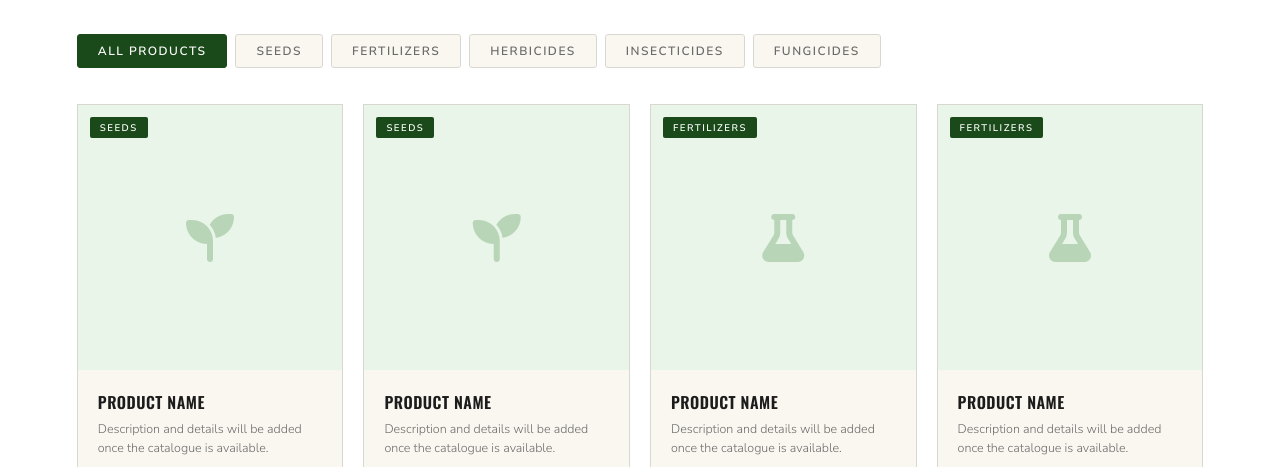
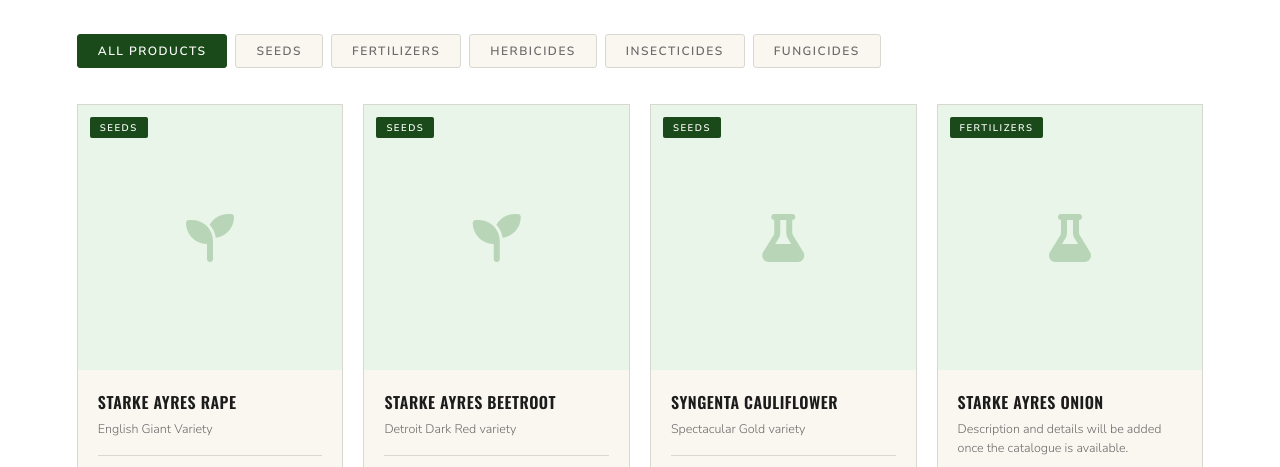
Before and after one commit to muleya-mpk/IRIO-Solution-website, a plain HTML site: page IRIO.HTML in a window 1280 px wide. Shown: the part 2105-2572 px from the top of the page. Drawn offline with nearby package versions, Linux system fonts and the light colour scheme.

Commit message:
Add new products to the products array

```diff
--- a/IRIO.HTML
+++ b/IRIO.HTML
@@ -360,10 +360,10 @@
     // PRODUCTS ARRAY — Fill this in when the catalogue arrives
     // ============================================================
     const products = [
-        { name: "Product Name", category: "seeds", desc: "Description and details will be added once the catalogue is available.", price: null, unit: "/ unit", icon: "fas fa-seedling" },
-        { name: "Product Name", category: "seeds", desc: "Description and details will be added once the catalogue is available.", price: null, unit: "/ unit", icon: "fas fa-seedling" },
-        { name: "Product Name", category: "fertilizers", desc: "Description and details will be added once the catalogue is available.", price: null, unit: "/ bag", icon: "fas fa-flask" },
-        { name: "Product Name", category: "fertilizers", desc: "Description and details will be added once the catalogue is available.", price: null, unit: "/ bag", icon: "fas fa-flask" },
+        { name: "Starke Ayres Rape", category: "seeds", desc: "English Giant Variety", price: 274.24, unit: "/ 1kg", icon: "fas fa-seedling" },
+        { name: "Starke Ayres Beetroot", category: "seeds", desc: "Detroit Dark Red variety", price: 461.97, unit: "/ 1kg", icon: "fas fa-seedling" },
+        { name: "Syngenta Cauliflower", category: "seeds", desc: "Spectacular Gold variety", price: 609.85, unit: "/ 2500 seeds", icon: "fas fa-flask" },
+        { name: "Starke Ayres Onion", category: "fertilizers", desc: "Description and details will be added once the catalogue is available.", price: null, unit: "/ bag", icon: "fas fa-flask" },
         { name: "Product Name", category: "herbicides", desc: "Description and details will be added once the catalogue is available.", price: null, unit: "/ litre", icon: "fas fa-spray-can" },
         { name: "Product Name", category: "herbicides", desc: "Description and details will be added once the catalogue is available.", price: null, unit: "/ litre", icon: "fas fa-spray-can" },
         { name: "Product Name", category: "insecticides", desc: "Description and details will be added once the catalogue is available.", price: null, unit: "/ litre", icon: "fas fa-bug" },
```
